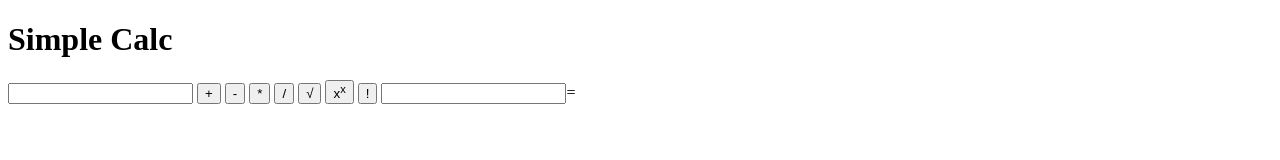
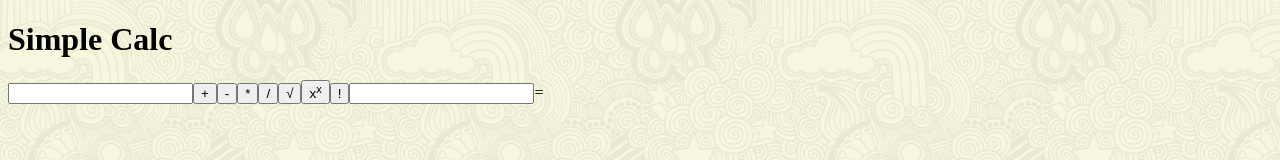
Before and after one commit to Thomaley/simple-calc, a plain HTML site: page index.html in a window 1280 px wide. Drawn offline with Linux system fonts and the light colour scheme.

Commit message:
added subtle background

```diff
--- a/css/app.css
+++ b/css/app.css
@@ -0,0 +1,3 @@
+body {
+  background-image: url('../media/skulls.png');
+}
--- a/index.html
+++ b/index.html
@@ -1,26 +1 @@
-<!DOCTYPE html>
-<html lang="en">
-
-<head>
-  <meta charset="UTF-8">
-  <title>Client Template</title>
-  <link rel="stylesheet" href="css/app.css">
-</head>
-
-<body>
-  <h1>Simple Calc</h1>
-  <input id="num1" type="text">
-  <button id="add">+</button>
-  <button id="subt">-</button>
-  <button id="mult">*</button>
-  <button id="divi">/</button>
-  <button id="root">&#x221a</button>
-  <button id="expo">x<sup>x</sup>
-  </button>
-  <button id="fact">!</button>
-  <input id="num2" type="text"><span>=</span><span id="answer"></span>
-  <script src="js/vendor/jquery-2.1.0.js"></script>
-  <script src="js/source/main.js"></script>
-</body>
-
-</html>
+<!DOCTYPE html><html lang="en"><head><meta charset="UTF-8"><title>Client Template</title><link rel="stylesheet" href="/css/app.css"></head><body><h1>Simple Calc</h1><input id="num1" type="text"><button id="add">+</button><button id="subt">-</button><button id="mult">*</button><button id="divi">/</button><button id="root">&#x221a</button><button id="expo">x<sup>x</sup></button><button id="fact">!</button><input id="num2" type="text"><span>=</span><span id="answer"></span><script src="/js/vendor/jquery-2.1.0.js"></script><script src="/js/source/main.js"></script></body></html>
--- a/js/source/main.js
+++ b/js/source/main.js
@@ -59,6 +59,7 @@
   function fact(){
     var values = getNumber();
     var answer = values[0];
+
     for(var i = values[0]; i > 1; i--){
         answer = answer * (i - 1);
     }
```
Also changed, not shown: css/y {.css (added), media/skulls.png (added).
